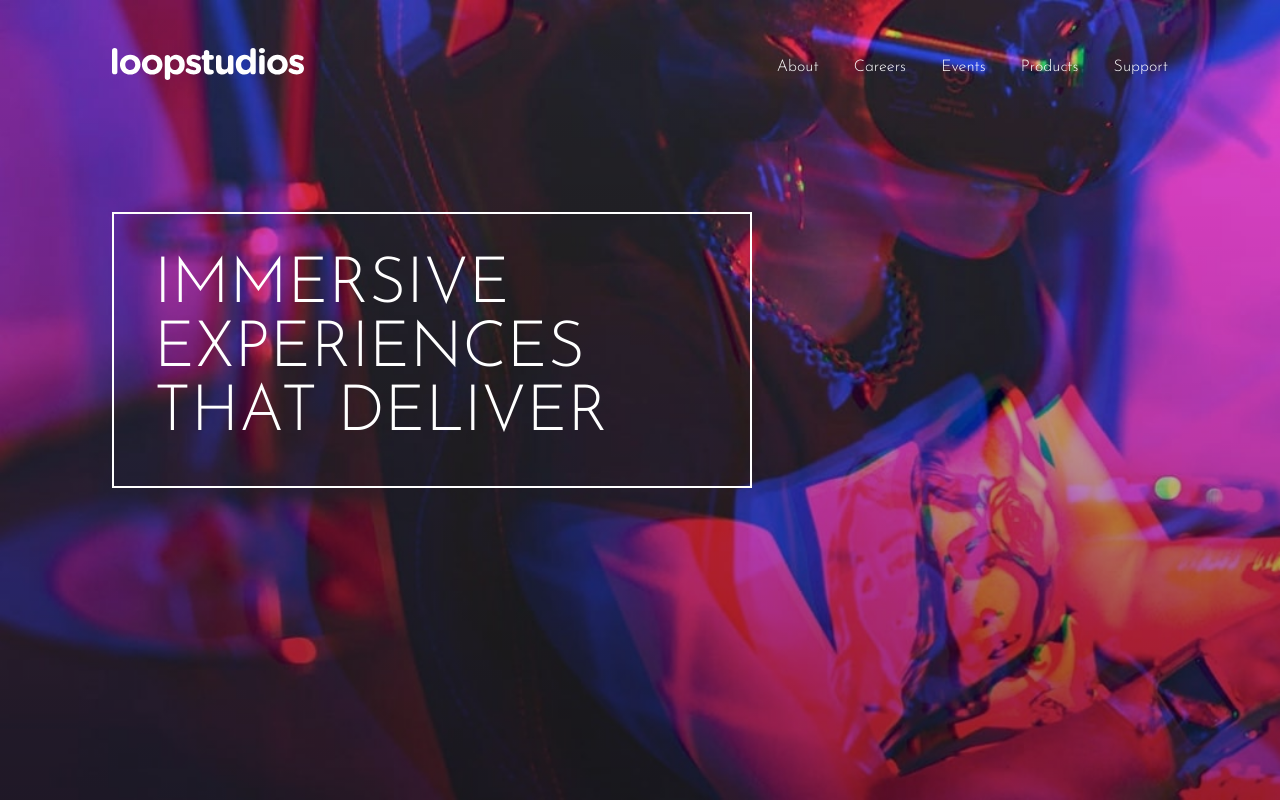
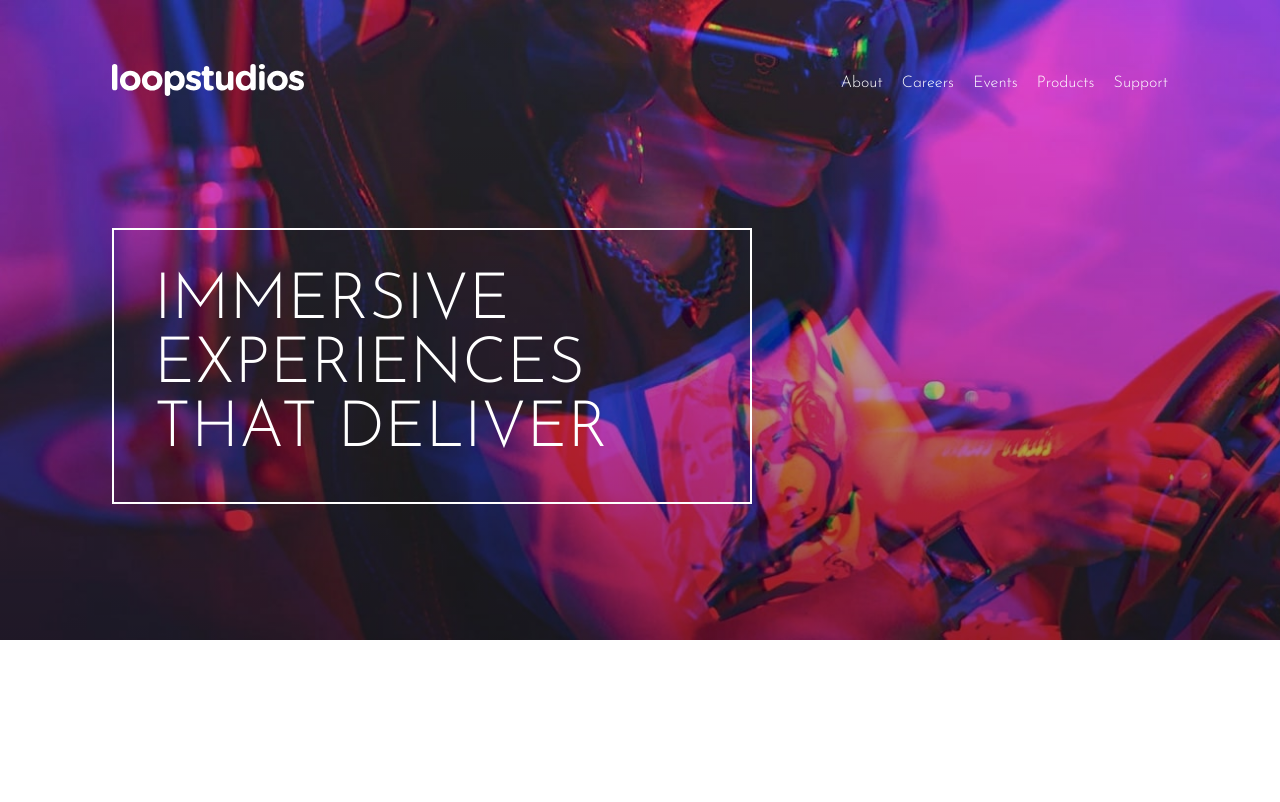
Before and after one commit to martam90/loopstudio, a plain HTML site: page index.html in a window 1280 px wide. Shown: the top 802 px of the page. Drawn offline with nearby package versions, Linux system fonts and the light colour scheme.

Commit message:
Change header height

```diff
--- a/css/_components.scss
+++ b/css/_components.scss
@@ -56,12 +56,12 @@ h6 {
 
 h1 {
   color: $white;
-  font-size: clamp(2.5rem, 5vw, 5rem);
+  font-size: clamp(2rem, 6vw, 4rem);
   margin: 0;
 }
 
 h2 {
-  font-size: 2rem;
+  font-size: 1.8rem;
   margin-top: 1rem;
   margin-bottom: 0;
   padding-bottom: 0.5rem;
--- a/css/_header.scss
+++ b/css/_header.scss
@@ -2,7 +2,7 @@ header {
   background-image: url("../images/mobile/image-hero.jpg");
   background-repeat: no-repeat;
   background-size: cover;
-  height: 100vh;
+  min-height: 40rem;
   position: relative;
 
   display: flex;
@@ -31,7 +31,7 @@ header {
 }
 
 nav {
-  padding-top: 3rem;
+  padding-top: 4rem;
 
   @include tablet {
     display: flex;
@@ -96,7 +96,7 @@ nav {
   @include tablet {
     margin-top: 0;
     display: flex;
-    gap: 2.2rem;
+    gap: 1.2rem;
   }
 }
 
@@ -166,7 +166,7 @@ nav {
 
 .hero {
   border: 2px solid $white;
-  min-width: 19.5rem;
+  max-width: 32rem;
   margin-top: 8rem;
   padding: 1.5rem;
 
```
Also changed, not shown: css/_main.scss (+9 -7 lines), css/style.css, 1 other file.
